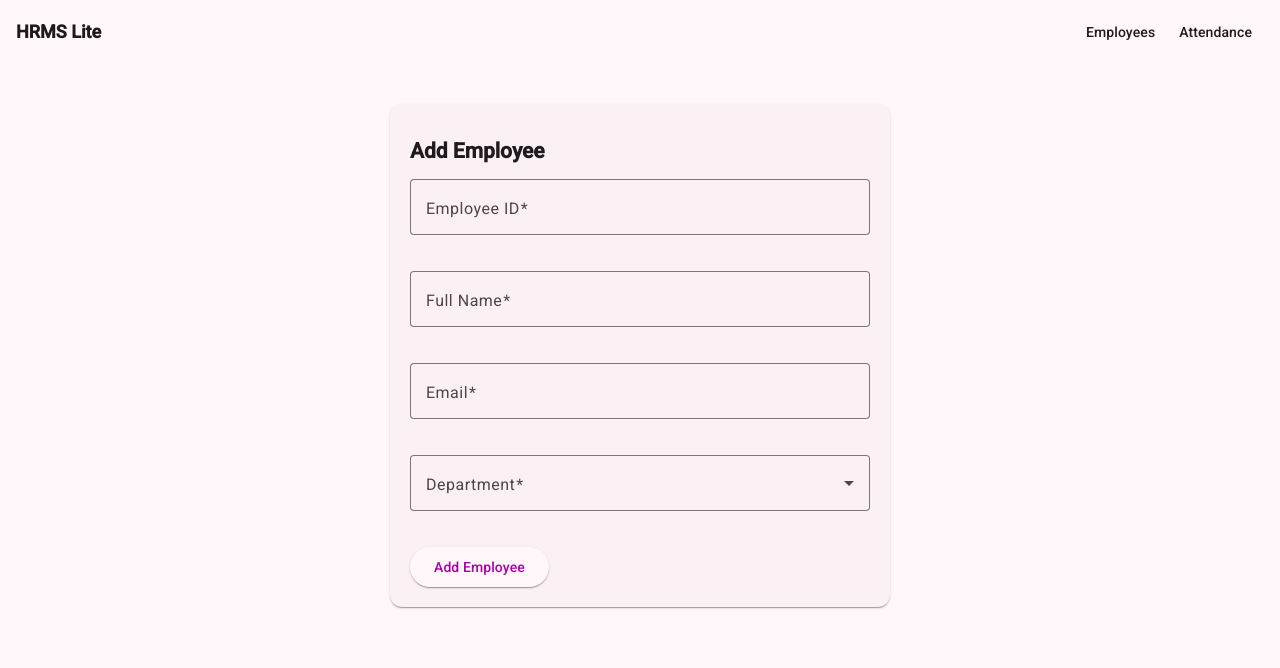
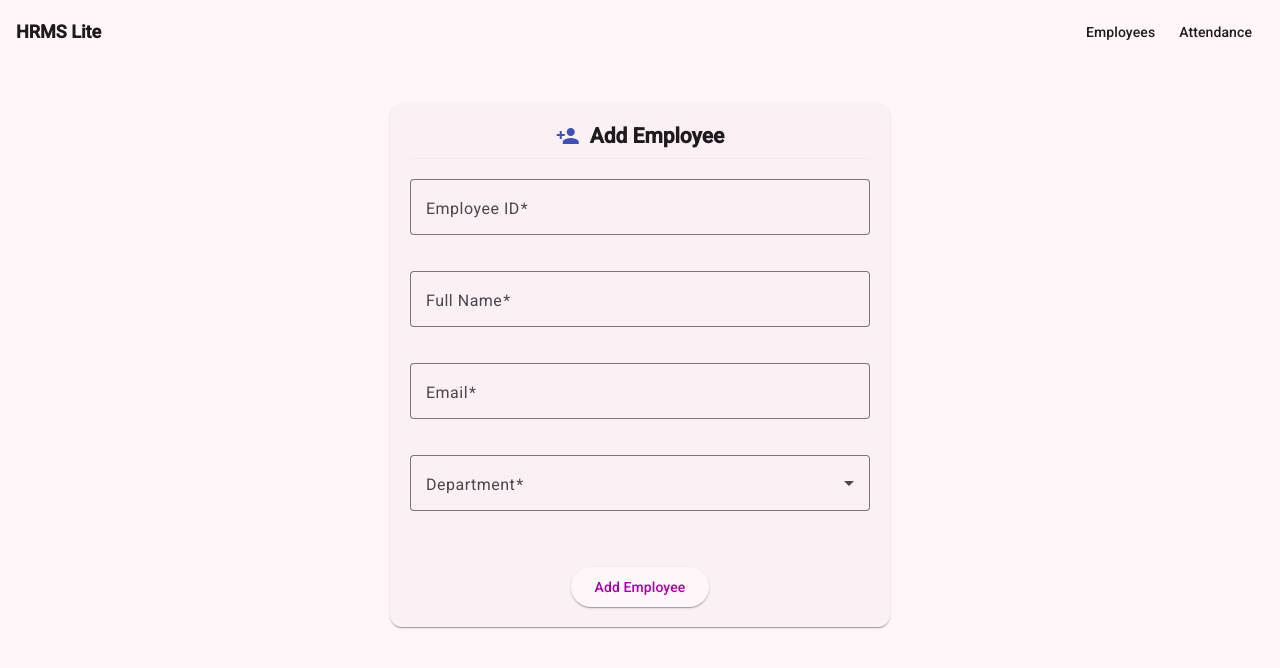
Before and after one commit to mtr-prabhat-sharma/hrms-lite, an Angular app in the folder frontend/: page /employees/add in a window 1280 px wide. Shown: the top 668 px of the page. Built offline with nearby package versions, Linux system fonts and the light colour scheme.

Commit message:
fixed CSS issues and CORS issue

```diff
--- a/frontend/src/app/components/attendance/attendance-form/attendance-form.component.html
+++ b/frontend/src/app/components/attendance/attendance-form/attendance-form.component.html
@@ -1,6 +1,9 @@
 <mat-card class="form-card">
 
-  <h2>Mark Attendance</h2>
+ <div class="form-header">
+    <mat-icon class="header-icon">fact_check</mat-icon>
+    <h2>Mark Attendance</h2>
+  </div>
 
   <form [formGroup]="attendanceForm" (ngSubmit)="onSubmit()">
     <mat-form-field appearance="outline" class="full-width">
@@ -65,8 +68,10 @@
 
     </mat-form-field>
 
-    <button mat-raised-button color="primary" type="submit">
-      Save Attendance
-    </button>
+   <div class="button-container">
+      <button mat-raised-button color="primary" type="submit">
+        Save Attendance
+      </button>
+    </div>
   </form>
 </mat-card>
--- a/frontend/src/app/components/attendance/attendance-form/attendance-form.component.scss
+++ b/frontend/src/app/components/attendance/attendance-form/attendance-form.component.scss
@@ -8,3 +8,43 @@
   width: 100%;
   margin-bottom: 16px;
 }
+
+.form-card {
+  max-width: 500px;
+  margin: 40px auto;
+  padding: 24px;
+}
+
+.full-width {
+  width: 100%;
+  margin-bottom: 16px;
+}
+
+.form-header {
+  display: flex;
+  align-items: center;
+  justify-content: center;
+  gap: 10px;
+  margin-bottom: 20px;
+  border-bottom: 1px solid #eee;
+  padding-bottom: 10px;
+}
+
+.form-header h2 {
+  margin: 0;
+  font-weight: 600;
+}
+
+.header-icon {
+  color: #3f51b5;
+}
+
+.button-container {
+  display: flex;
+  justify-content: center;
+  margin-top: 20px;
+}
+
+button {
+  min-width: 200px;
+}
--- a/frontend/src/app/components/attendance/attendance-form/attendance-form.component.ts
+++ b/frontend/src/app/components/attendance/attendance-form/attendance-form.component.ts
@@ -36,13 +36,7 @@ import { MatIconModule } from '@angular/material/icon';
 export class AttendanceFormComponent implements OnInit {
   attendanceForm: FormGroup;
   submitted = false;
-
-  employees: Employee[] = [
-    { employee_id: 'EMP001', full_name: 'John Doe' },
-    { employee_id: 'EMP002', full_name: 'Jane Smith' },
-    { employee_id: 'EMP003', full_name: 'Mike Johnson' },
-  ];
-
+employees: Employee[] = [];
   constructor(
     private fb: FormBuilder,
     private attendanceService: AttendanceService,
@@ -61,7 +55,6 @@ export class AttendanceFormComponent implements OnInit {
   }
 
   onSubmit() {
-
     this.submitted = true;
 
     if (this.attendanceForm.invalid) {
@@ -72,28 +65,27 @@ onSubmit() {
 
     const payload = {
       ...formValue,
-    date: formValue.date.toISOString().split('T')[0] // convert to YYYY-MM-DD
+      date: formValue.date.toISOString().split('T')[0], // convert to YYYY-MM-DD
     };
 
     this.attendanceService.markAttendance(payload).subscribe({
-
       next: (res) => {
         this.snackBar.open('Attendance recorded successfully', 'Close', {
-        duration: 3000
+          duration: 3000,
         });
 
         this.attendanceForm.reset();
+        this.attendanceForm.markAsPristine();
+        this.attendanceForm.markAsUntouched();
         this.submitted = false;
       },
 
       error: (err) => {
         this.snackBar.open(err.error.detail || 'Error marking attendance', 'Close', {
-        duration: 3000
+          duration: 3000,
         });
-    }
-
+      },
     });
-
   }
 
   loadEmployees() {
--- a/frontend/src/app/components/attendance/attendance-list/attendance-list.component.html
+++ b/frontend/src/app/components/attendance/attendance-list/attendance-list.component.html
@@ -1,6 +1,9 @@
 <mat-card class="table-card">
 
-  <h2>Attendance Records</h2>
+  <div class="title">
+      <mat-icon>fact_check</mat-icon>
+      <h2>Attendance Records</h2>
+    </div>
 
   @if (dataSource.data.length === 0) {
 
@@ -11,9 +14,16 @@
 
     <!-- Employee Column -->
     <ng-container matColumnDef="employee_id">
-      <th mat-header-cell *matHeaderCellDef>Employee</th>
+      <th mat-header-cell *matHeaderCellDef>Employee Id</th>
       <td mat-cell *matCellDef="let record">
         {{ record.employee_id }}
+      </td>
+    </ng-container>
+
+     <ng-container matColumnDef="employee_name">
+      <th mat-header-cell *matHeaderCellDef>Employee Name</th>
+      <td mat-cell *matCellDef="let record">
+        {{ record.employee_name }}
       </td>
     </ng-container>
 
--- a/frontend/src/app/components/attendance/attendance-list/attendance-list.component.scss
+++ b/frontend/src/app/components/attendance/attendance-list/attendance-list.component.scss
@@ -23,3 +23,9 @@ table {
   bottom: 30px;
   right: 30px;
 }
+
+.title {
+  display: flex;
+  align-items: center;
+  gap: 8px;
+}
--- a/frontend/src/app/components/attendance/attendance-list/attendance-list.component.ts
+++ b/frontend/src/app/components/attendance/attendance-list/attendance-list.component.ts
@@ -34,7 +34,7 @@ export class AttendanceListComponent implements OnInit, AfterViewInit {
 
   dataSource = new MatTableDataSource<any>();
 
-  displayedColumns: string[] = ['employee_id', 'date', 'status'];
+  displayedColumns: string[] = ['employee_id', 'employee_name', 'date', 'status'];
 
   @ViewChild(MatPaginator) paginator!: MatPaginator;
 
--- a/frontend/src/app/components/employees/employee-form/employee-form.component.html
+++ b/frontend/src/app/components/employees/employee-form/employee-form.component.html
@@ -1,6 +1,9 @@
 <mat-card class="form-card">
 
+  <div class="form-header">
+    <mat-icon class="header-icon">person_add</mat-icon>
     <h2>Add Employee</h2>
+  </div>
 
   <form [formGroup]="employeeForm" (ngSubmit)="onSubmit()">
 
@@ -62,10 +65,11 @@
 
     </mat-form-field>
 
-
+    <div class="button-container">
       <button mat-raised-button color="primary" type="submit">
         Add Employee
       </button>
+    </div>
 
   </form>
 
--- a/frontend/src/app/components/employees/employee-form/employee-form.component.scss
+++ b/frontend/src/app/components/employees/employee-form/employee-form.component.scss
@@ -8,3 +8,29 @@
   width: 100%;
   margin-bottom: 16px;
 }
+
+
+.form-header {
+  display: flex;
+  align-items: center;
+  justify-content: center;
+  gap: 10px;
+  margin-bottom: 20px;
+  border-bottom: 1px solid #eee;
+  padding-bottom: 10px;
+}
+
+.form-header h2 {
+  margin: 0;
+  font-weight: 600;
+}
+
+.header-icon {
+  color: #3f51b5;
+}
+
+.button-container {
+  display: flex;
+  justify-content: center;
+  margin-top: 20px;
+}
--- a/frontend/src/app/components/employees/employee-form/employee-form.component.ts
+++ b/frontend/src/app/components/employees/employee-form/employee-form.component.ts
@@ -9,6 +9,7 @@ import { MatCardModule } from '@angular/material/card';
 import { EmployeeService } from '../../../services/employee.service';
 import { MatSelectModule } from '@angular/material/select';
 import { MatSnackBar, MatSnackBarModule } from '@angular/material/snack-bar';
+import { MatIconModule } from '@angular/material/icon';
 
 @Component({
   selector: 'app-employee-form',
@@ -21,7 +22,8 @@ import { MatSnackBar, MatSnackBarModule } from '@angular/material/snack-bar';
     MatButtonModule,
     MatCardModule,
     MatSelectModule,
-    MatSnackBarModule
+    MatSnackBarModule,
+    MatIconModule
   ],
   providers: [],
   templateUrl: './employee-form.component.html',
```
Also changed, not shown: 1 other file (tests, documents, lock files or other folders). Lines whose indentation alone changed are shown as unchanged.
